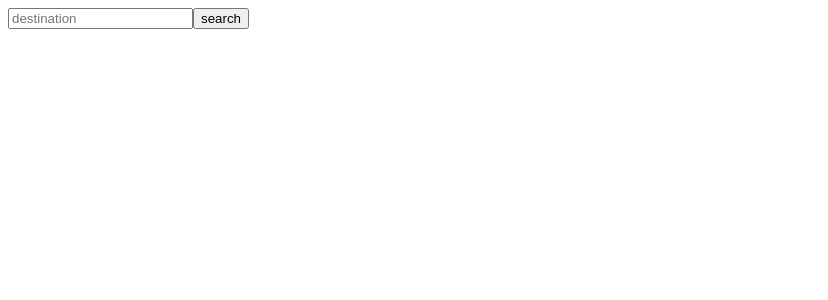
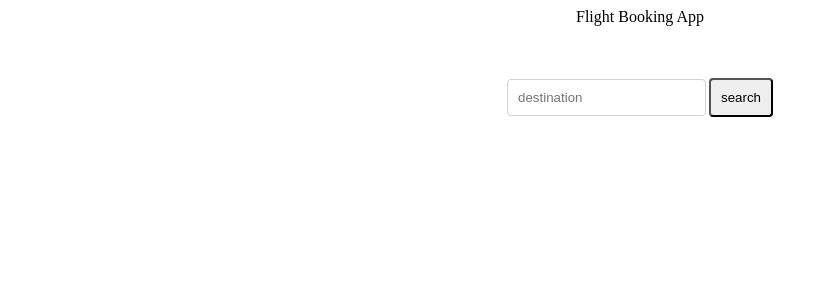
Before and after one commit to gcrk/airlines-client, a React (Create React App) app: page / in a window 1280 px wide. Shown: the top 300 px of the page, without its empty margins (0-828 px from the left). Built offline with nearby package versions, Linux system fonts and the light colour scheme.

Commit message:
FlightSearch state updating onInput, onSubmit event is being logged to console, css started.

```diff
--- a/src/App.css
+++ b/src/App.css
@@ -2,6 +2,34 @@
   text-align: center;
 }
 
+.form-container {
+  box-sizing: border-box;
+  margin-top: 50px;
+  display: block;
+}
+
+.input-field {
+  display: inline-block;
+  border: 1px solid #ced4da;
+}
+
+input {
+  display: inline-block;
+  padding: 10px;
+  border-radius: .25rem;
+  margin: 1.5px;
+}
+
+button {
+  background-color: lightblue;
+}
+
+
+
+.container {
+  max-width: 960px;
+  margin: 0 auto;
+}
 .App-logo {
   height: 40vmin;
   pointer-events: none;
--- a/src/components/App.js
+++ b/src/components/App.js
@@ -1,8 +1,10 @@
 import FlightSearch from './FlightSearch';
+import '../App.css'
 
 function App() {
   return (
-    <div className="App">
+    <div className="App container">
+      Flight Booking App
       <FlightSearch />
     </div>
   );
--- a/src/components/FlightSearch.js
+++ b/src/components/FlightSearch.js
@@ -1,12 +1,33 @@
 import React, { Component } from 'react';
+import '../App.css'
 
 class FlightSearch extends Component {
+  constructor() {
+    super();
+    this.state = {
+      query: ''
+    }
+    this._handleInput = this._handleInput.bind(this)
+    // this._handleSubmit = this._handleSubmit.bind(this)
+  }
+  _handleInput(event) {
+    this.setState({query: event.target.value})
+  }
+
+  _handleSubmit(event) {
+    event.preventDefault();
+    console.log('_handleSubmit', event);
+    // this.props.onSubmit( this.state.query ); - this line is to pass this.state.query into props, not used until called in parent component
+
+  }
   render () {
     return (
-      <form>
-        <input type="search" placeholder="destination"/>
-        <input type="submit" value="search"/>
-      </form>
+      <div className="form-container">
+        <form onSubmit={this._handleSubmit}>
+          <input className="input-field" type="search" placeholder="destination" onInput={this._handleInput}/>
+          <input type="submit" value="search"/>
+        </form>
+      </div>
     )
   }
 }
```
